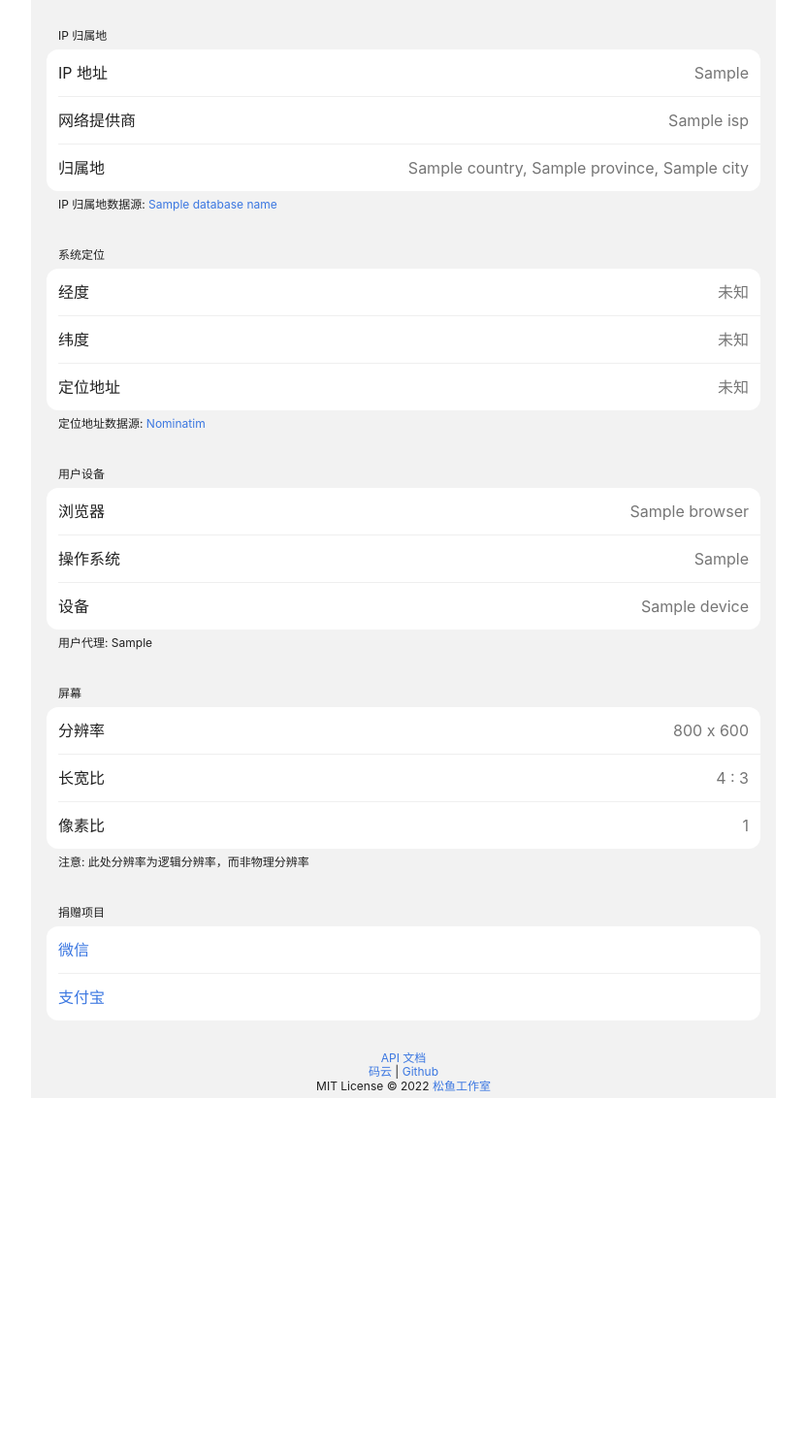
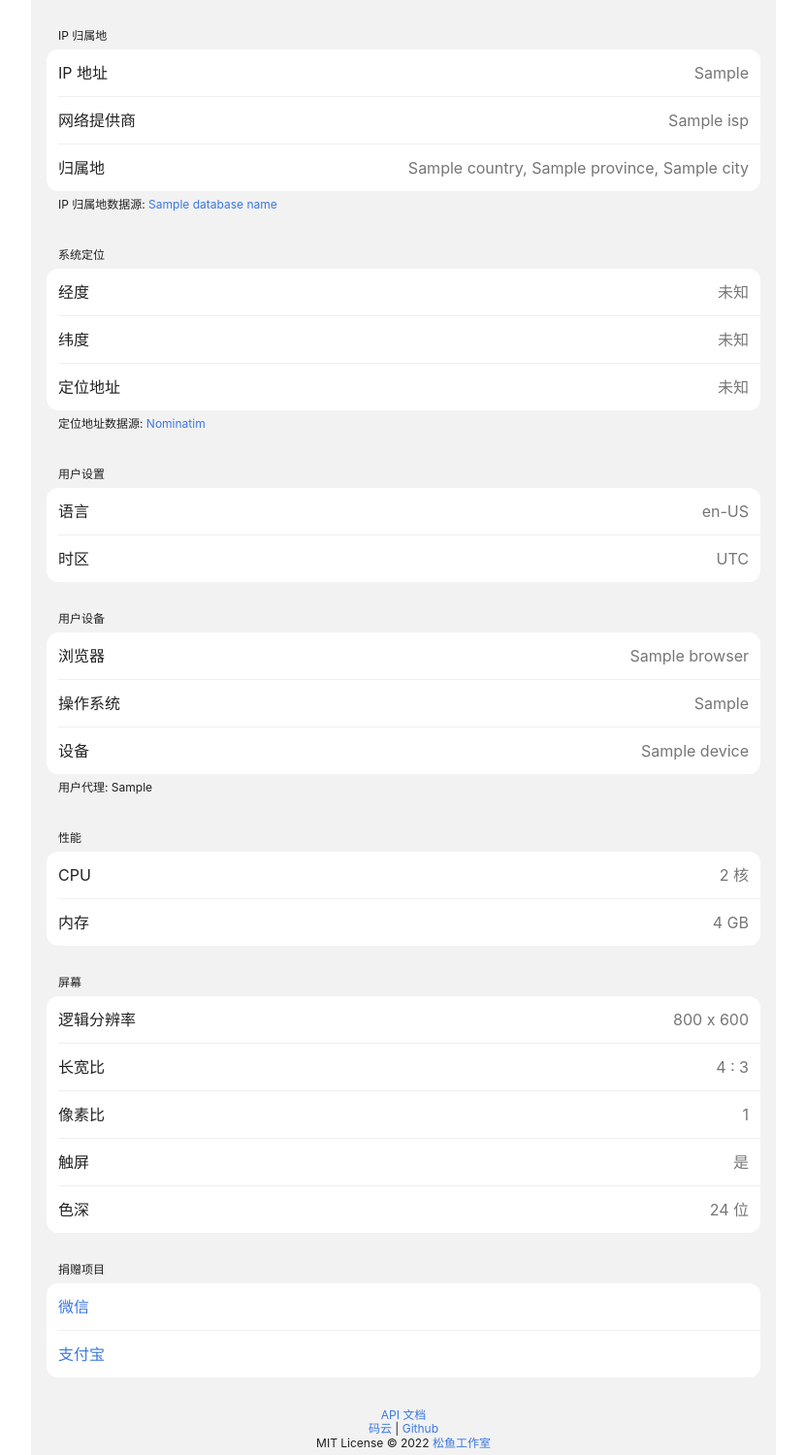
Before and after one commit to jackjyq/ip, a Django app: template templates/index.html in a window 1280 px wide. Shown: the part 101-1601 px from the top of the page at 97% size, without its empty margins (224-1055 px from the left). Before the commit the page ends 1233 px from the top, so only its background shows below. Run offline with Django 3.2, Linux system fonts and the light colour scheme; the template is opened without the code that fills it: most values are stand-ins (such as "Sample title", 1, 10 or a date in 2020).

Commit message:
add a lot of new info

```diff
--- a/static/scripts.js
+++ b/static/scripts.js
@@ -19,6 +19,16 @@ document.getElementById("devicePixelRatio").innerHTML = window.devicePixelRatio;
 reducedPair = reduceFraction(window.screen.width, window.screen.height);
 document.getElementById("aspectRatio").innerHTML =
   reducedPair[0] + " : " + reducedPair[1];
+document.getElementById("colorDepth").innerHTML =
+  window.screen.colorDepth + " 位";
+
+// get Performance
+document.getElementById("memory").innerHTML =
+  window.navigator.deviceMemory + " GB";
+document.getElementById("cpu").innerHTML =
+  window.navigator.hardwareConcurrency + " 核";
+document.getElementById("touchscreen").innerHTML =
+  window.navigator.hardwareConcurrency > 1 ? "是" : "否";
 
 // Get device location
 const latitude_element = document.getElementById("latitude");
@@ -50,3 +60,8 @@ navigator.geolocation.getCurrentPosition(
     address_element.innerHTML = "未知";
   }
 );
+
+// get the User Settings
+document.getElementById("user_language").innerHTML = window.navigator.language;
+document.getElementById("user_timezone").innerHTML =
+  Intl.DateTimeFormat().resolvedOptions().timeZone;
--- a/templates/index.html
+++ b/templates/index.html
@@ -101,6 +101,19 @@
         <p>定位地址数据源: <a href="https://nominatim.org/">Nominatim</a></p>
       </section>
       <section>
+        <h1>用户设置</h1>
+        <ul>
+          <li>
+            <span>语言</span>
+            <span id="user_language">未知</span>
+          </li>
+          <li>
+            <span>时区</span>
+            <span id="user_timezone">未知</span>
+          </li>
+        </ul>
+      </section>
+      <section>
         <h1>用户设备</h1>
         <ul>
           <li>
@@ -119,10 +132,23 @@
         <p>用户代理: {{ user_agent }}</p>
       </section>
       <section>
+        <h1>性能</h1>
+        <ul>
+          <li>
+            <span>CPU</span>
+            <span id="cpu">未知</span>
+          </li>
+          <li>
+            <span>内存</span>
+            <span id="memory">未知</span>
+          </li>
+        </ul>
+      </section>
+      <section>
         <h1>屏幕</h1>
         <ul>
           <li>
-            <span>分辨率</span>
+            <span>逻辑分辨率</span>
             <span id="resolution">未知</span>
           </li>
           <li>
@@ -133,9 +159,16 @@
             <span>像素比</span>
             <span id="devicePixelRatio">1</span>
           </li>
+          <li>
+            <span>触屏</span>
+            <span id="touchscreen">否</span>
+          </li>
+          <li>
+            <span>色深</span>
+            <span id="colorDepth">未知</span>
+          </li>
         </ul>
       </section>
-      <p>注意: 此处分辨率为逻辑分辨率，而非物理分辨率</p>
       <section>
         <h1>捐赠项目</h1>
         <ul>
```
Also changed, not shown: README.md, 1 other file.
